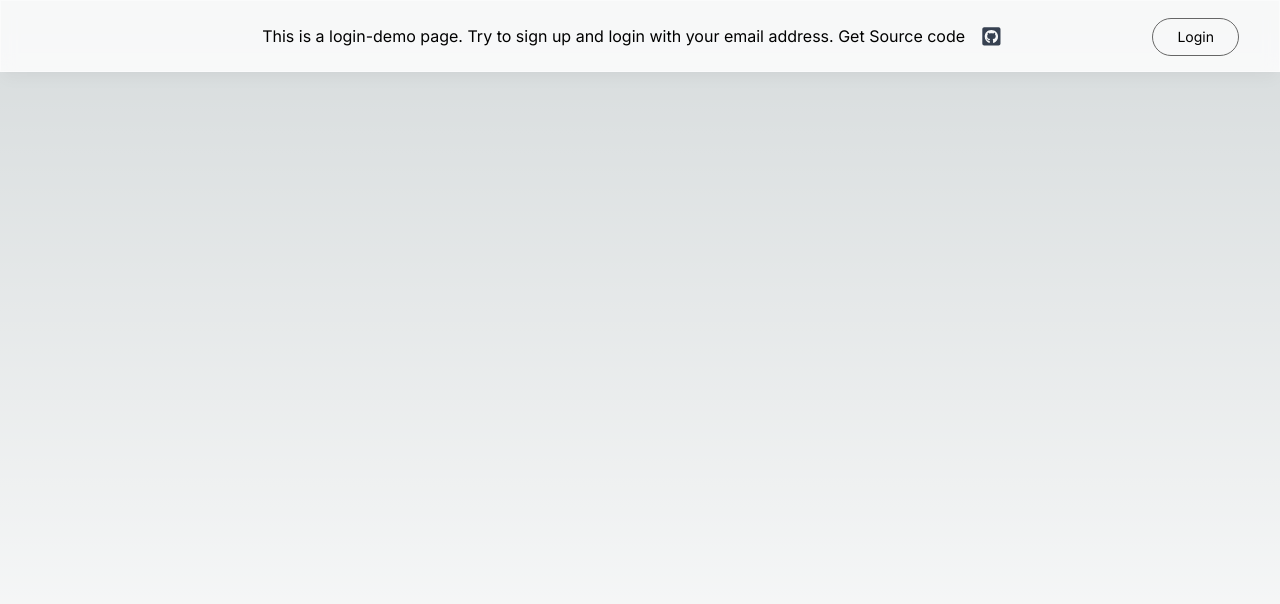
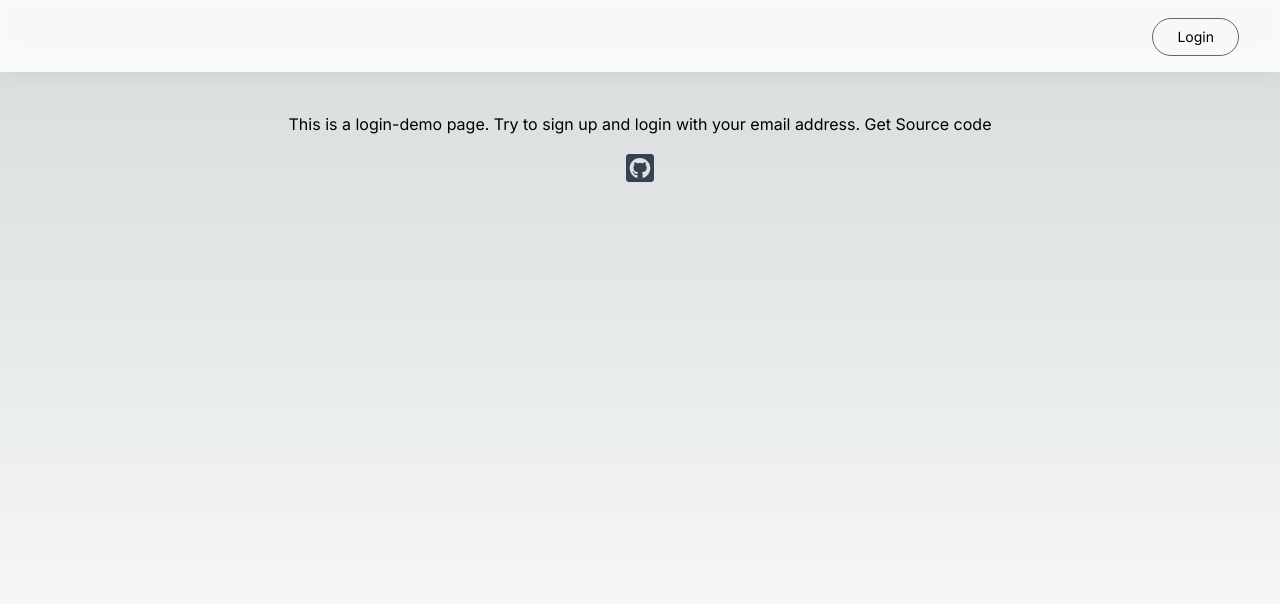
Before and after one commit to Soros87/login-nextjs-typescript, a Next.js app: page / in a window 1280 px wide. Shown: the top 604 px of the page. Built offline with nearby package versions, Linux system fonts and the light colour scheme; no server answers.

Commit message:
reposition page elements

```diff
--- a/src/app/page.tsx
+++ b/src/app/page.tsx
@@ -1,11 +1,22 @@
-import Image from "next/image";
-import LoginPage from "./login/page";
 import Header from "@/components/header";
+import { FaGithubSquare } from "react-icons/fa";
 
 export default function Home() {
   return (
-    <main className="flex min-h-screen flex-col items-center justify-between p-24">
+    <main className="flex min-h-screen flex-col items-center p-24">
       <Header />
+      <div className="flex flex-col text-center items-center mt-4 ">
+        This is a login-demo page. Try to sign up and login with your email
+        address. Get Source code
+        <a
+          href="https://github.com/Soros87/login-nextjs-typescript"
+          target="_blank"
+          className=" p-4 text-gray-700 text-[2rem] flex items-center gap-2 rounded-full borderBlack outline-none focus:scale-110 hover:scale-110 active:scale-105 transition"
+        >
+          {" "}
+          <FaGithubSquare />
+        </a>
+      </div>
     </main>
   );
 }
--- a/src/components/header.tsx
+++ b/src/components/header.tsx
@@ -3,7 +3,6 @@ import Image from "next/image";
 import React from "react";
 import { signOut, useSession } from "next-auth/react";
 import Link from "next/link";
-import { FaGithubSquare } from "react-icons/fa";
 
 const Header = () => {
   const { status, data: session } = useSession();
@@ -11,16 +10,6 @@ const Header = () => {
   return (
     <header className="z-[999] relative flex justify-between items-center">
       <div className="flex flex-row fixed top-0 left-0 right-0 h-[4.5rem] w-full rounded-none border border-white border-opacity-40 bg-white bg-opacity-80 shadow-lg shadow-black/[0.03] backdrop-blur-[0.5rem] justify-center items-center">
-        This is a login-demo page. Try to sign up and login with your email
-        address. Get Source code
-        <a
-          href="https://github.com/Soros87/login-nextjs-typescript"
-          target="_blank"
-          className=" p-4 text-gray-700 text-[1.3rem] flex items-center gap-2 rounded-full borderBlack outline-none focus:scale-110 hover:scale-110 active:scale-105 transition"
-        >
-          {" "}
-          <FaGithubSquare />
-        </a>
         <div className="fixed top-0 right-10 h-[4.5rem] flex items-center gap-5">
           {status === "authenticated" ? (
             <>
```
